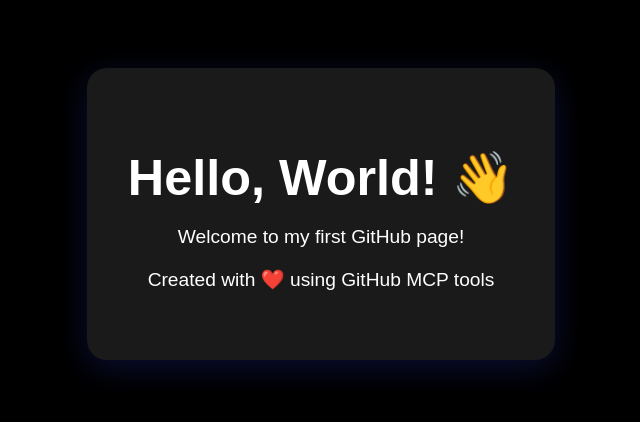
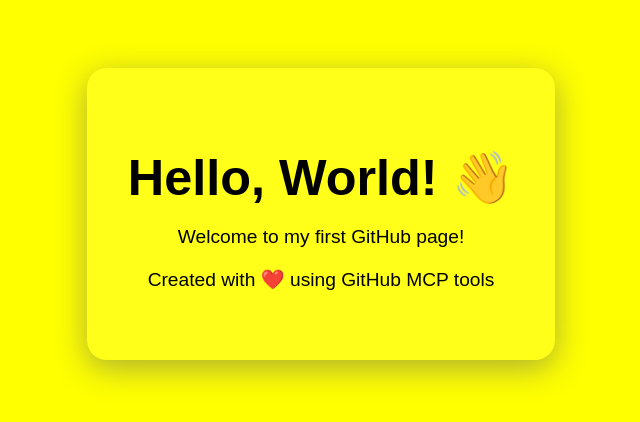
Before and after one commit to IdeaAssembler/hello-world, a plain HTML site: page index.html in a window 1280 px wide. Shown: the part 186-608 px from the top of the page, without its empty margins (319-959 px from the left). Drawn offline with Linux system fonts and the light colour scheme.

Commit message:
Auto PR make the background yellow
## Changes Made
- Modified: index.html

---
*Generated by IdeaAssembler Dev AI Assistant*
*Session: c49b2012-112b-499b-a0ac-77d973c76b78*

```diff
--- a/index.html
+++ b/index.html
@@ -12,8 +12,8 @@
             align-items: center;
             height: 100vh;
             margin: 0;
-            background: black;
-            color: white;
+            background: yellow;
+            color: black;
         }
         .container {
             text-align: center;
```
